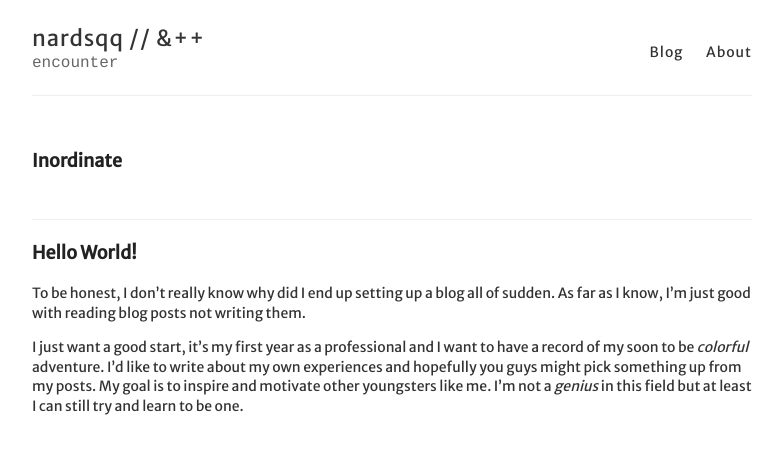
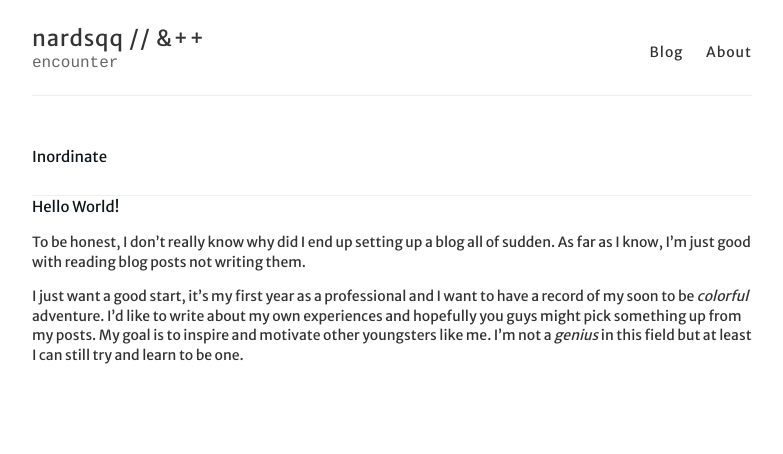
Before and after one commit to nardsqq/nardsqq.github.io, a Jekyll site: the page built from index.html, in a window 1280 px wide. Shown: the top 454 px of the page, without its empty margins (248-1031 px from the left). Built offline with Jekyll 4.4.1, drawn with Linux system fonts in a browser that asks for light colours.

Commit message:
Finalize main page

```diff
--- a/index.html
+++ b/index.html
@@ -6,7 +6,7 @@ layout: default
   {% for post in site.posts %}
     <article class="post">
 
-      <h3><a href="{{ site.baseurl }}{{ post.url }}">{{ post.title }}</a></h3>
+      <a href="{{ site.baseurl }}{{ post.url }}" class="post-title">{{ post.title }}</a>
 
       <div class="entry">
         {{ post.excerpt }}
--- a/style.scss
+++ b/style.scss
@@ -73,6 +73,12 @@ h3 {
 h4 {
   font-size: 16px;
   color: $gray;
+}
+
+.post-title {
+  font-family: $merriweather;
+  color: #0F1419;
+  font-size: 15px;
 }
 
 p {
```
